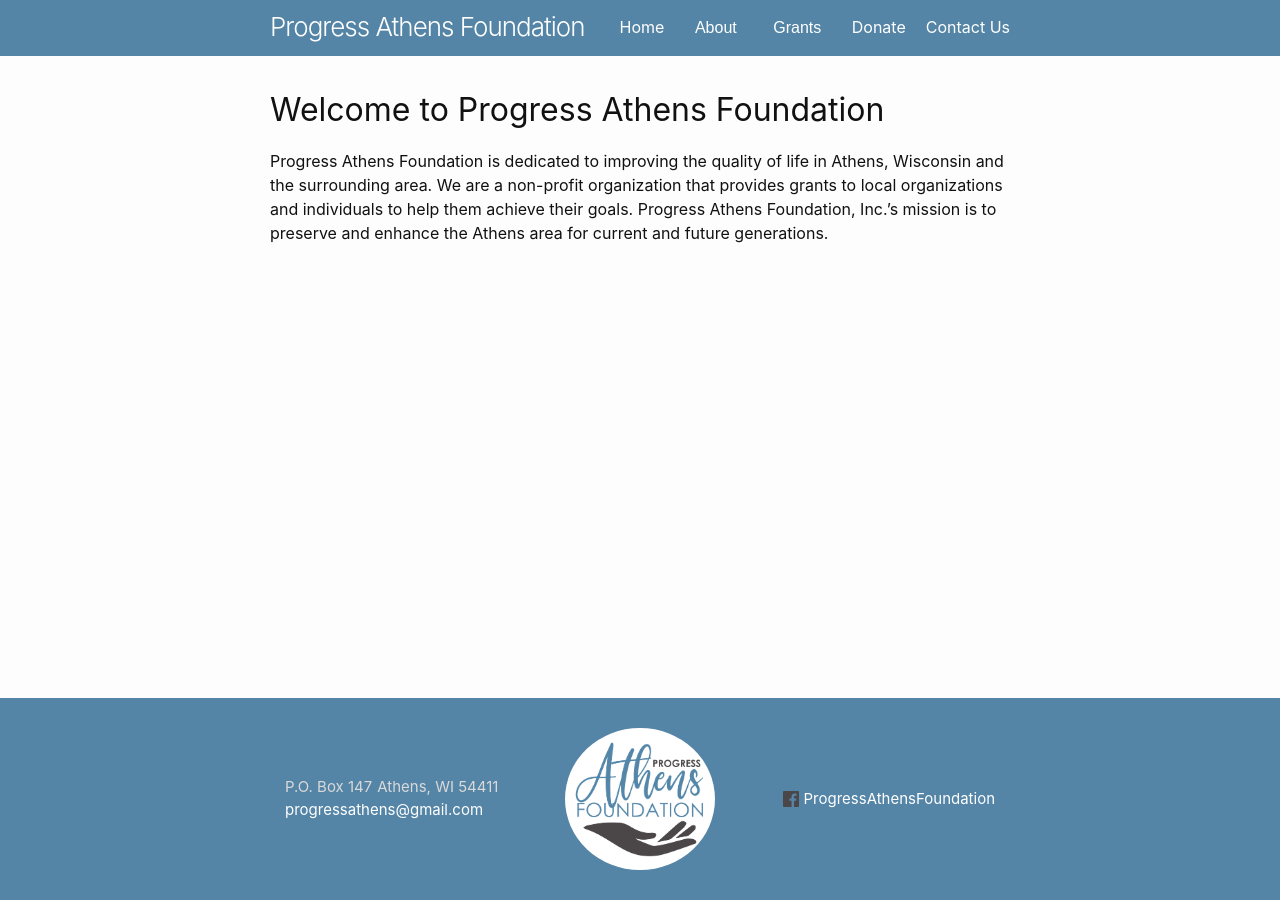
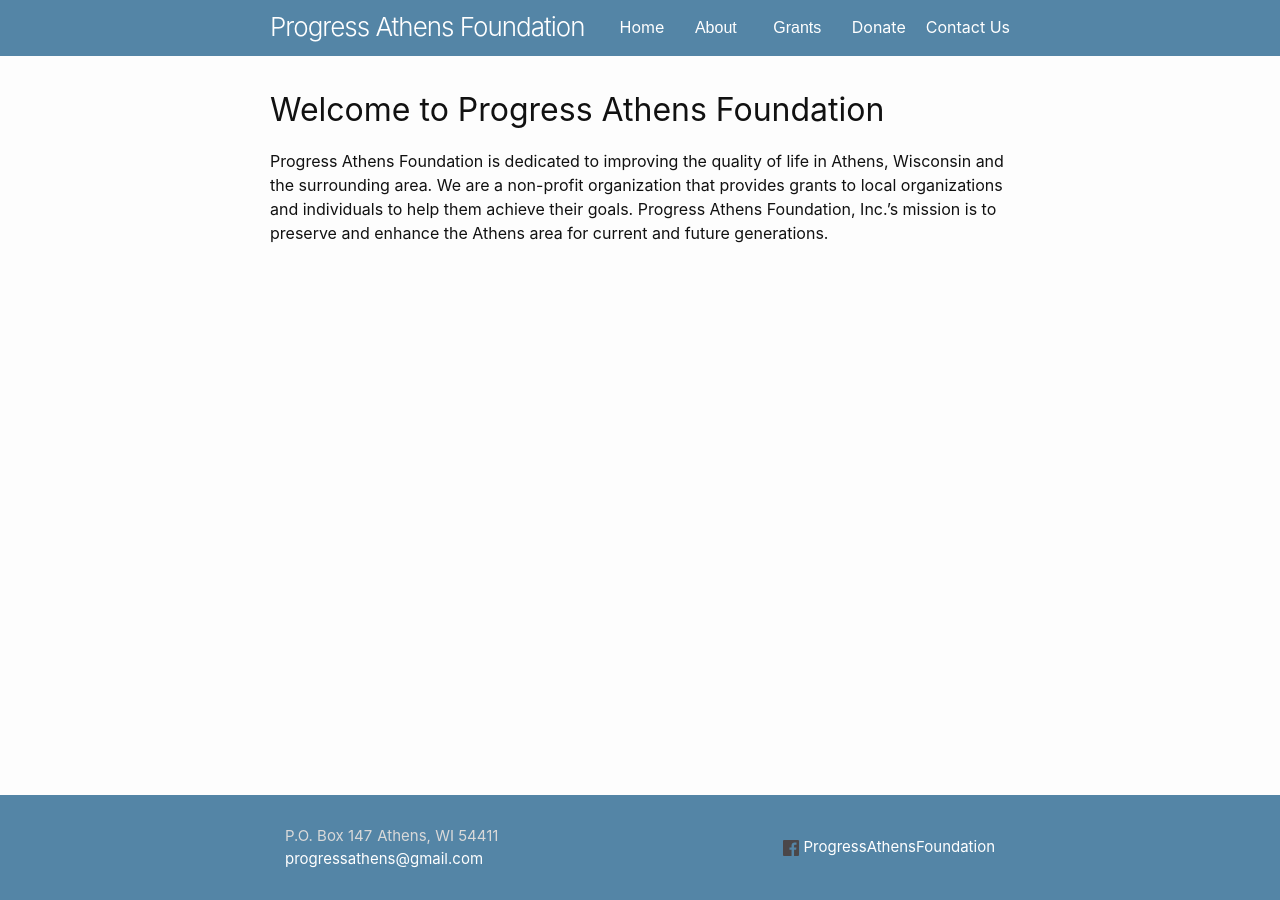
Before and after one commit to helle253/athens-foundation, a Jekyll site: the page built from index.md, in a window 1280 px wide. Built offline with Jekyll 4.4.1, drawn with Linux system fonts in a browser that asks for light colours.

Commit message:
remove footer logo

```diff
--- a/_includes/footer.html
+++ b/_includes/footer.html
@@ -40,9 +40,6 @@
         </div>
         <a href="mailto:{{ site.email }}">{{ site.email }}</a>
       </div>
-      <div class='footer-logo'>
-        <img src='/assets/images/logo.png' alt='{{ site.title }}'>
-      </div>
       <div class='footer-socials'>
         {%- include social.html -%}
     </div>
--- a/_sass/themes/_layout.scss
+++ b/_sass/themes/_layout.scss
@@ -151,19 +151,6 @@
   }
 }
 
-.footer-logo {
-  max-width: 150px;
-  max-height: 150px;
-  background-color: $white-color;
-  border-radius: 50%;
-  overflow: hidden;
-  display: flex;
-  align-items: center;
-  justify-content: center;
-  margin-left: 12px;
-  margin-right: 12px;
-}
-
 .footer-logo img {
   width: 95%;
   height: 95%;
```
